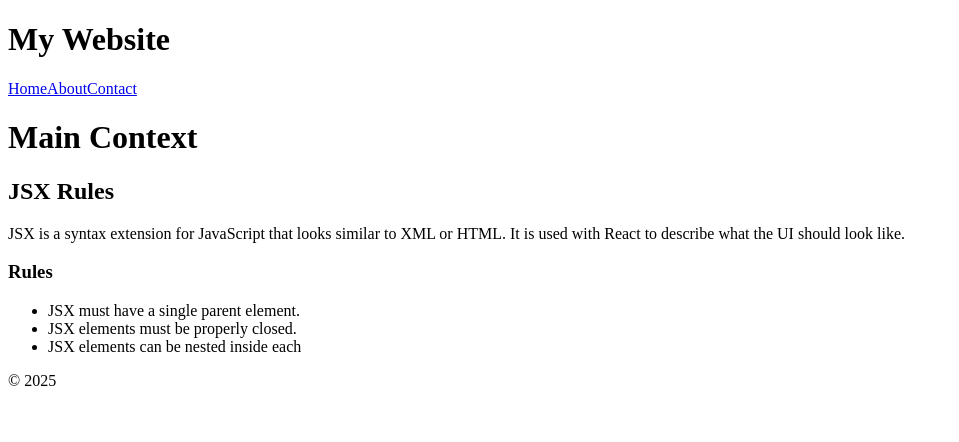
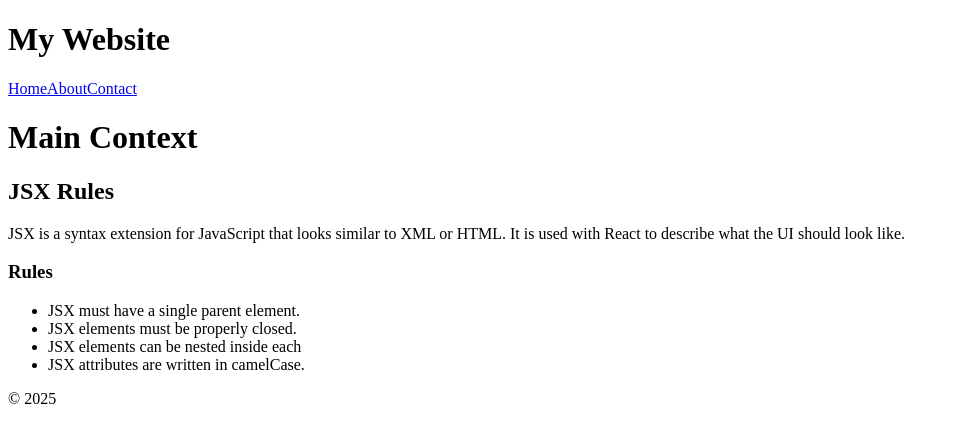
Before and after one commit to xenonrazels/react-demos, a React (Vite) app: page / in a window 1280 px wide. Shown: the top 442 px of the page, without its empty margins (0-959 px from the left). Built offline with nearby package versions, Linux system fonts and the light colour scheme.

Commit message:
jsxDynamicVariables

```diff
--- a/src/components/JSXRules.jsx
+++ b/src/components/JSXRules.jsx
@@ -10,6 +10,7 @@ const JSXRules = () => {
             <li>JSX must have a single parent element.</li>
             <li>JSX elements must be properly closed.</li>
             <li>JSX elements can be nested inside each</li>
+            <li>JSX attributes are written in camelCase.</li>
             </ul>
     </div>
   )
```
